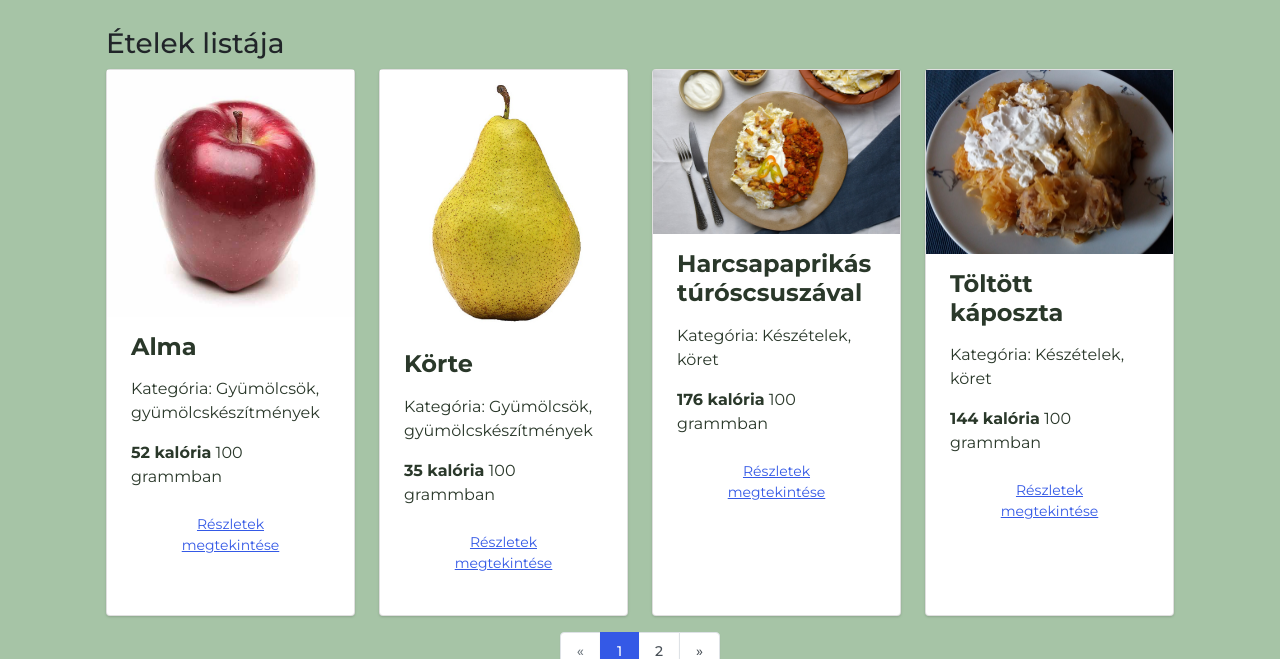
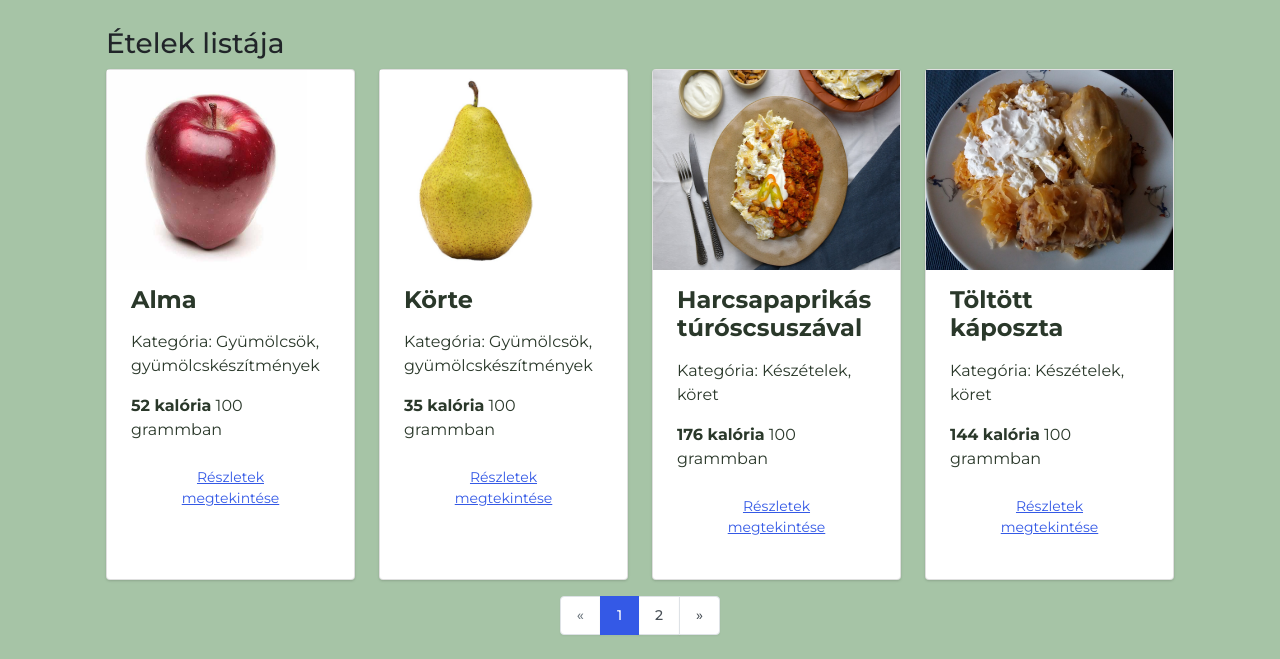
Before and after one commit to lajtosrob/FoodTracker, a Django app: page / in a window 1280 px wide. Shown: the part 77-736 px from the top of the page. Run offline with Django 3.2, Linux system fonts and the light colour scheme; data comes from the database, SQL or seed files in the repository; both versions use the stored data as it was after the commit; parts of the project's set-up code (start-up, migrations or seed data) failed here and were passed over; some libraries are stand-ins or nearby versions.

Commit message:
Javítás: Ételek listában a képmagasság fix 200px-re állítása

```diff
--- a/foodtracker/views.py
+++ b/foodtracker/views.py
@@ -134,7 +134,7 @@ def login_view(request):
             return HttpResponseRedirect(reverse('food_list'))
         else:
             return render(request, 'login.html', {
-                'message': 'Invalid username and/or password.',
+                'message': 'Hibás felhasználónév vagy jelszó.',
                 'categories': FoodCategory.objects.all()
             })
     else:
--- /dev/null
+++ b/static/css/food_list.css
@@ -0,0 +1,3 @@
+.img-fluid {
+    height: 200px;
+}
--- a/templates/food_list.html
+++ b/templates/food_list.html
@@ -1,6 +1,14 @@
 {% extends 'base.html' %}
 
+{% load static %}
+
 {% block title %}Kalória-Boom | {{ title }}{% endblock %}
+
+{% block css %}
+
+    <link rel="stylesheet" type="text/css" href="{% static 'css/food_list.css' %}">
+
+{% endblock css %}
 
 {% block body %}
 <div class='py-4 mt-auto'>
--- a/templates/login.html
+++ b/templates/login.html
@@ -26,14 +26,14 @@
                                     <label for='inputUsername' class='form-label mt-4'>
                                         Felhasználónév
                                     </label>
-                                    <input type='text' name='username' class='form-control' id='inputUsername' placeholder='Enter username' autofocus>
+                                    <input type='text' name='username' class='form-control' id='inputUsername' placeholder='Írja be a felhasználónevet' autofocus>
                                 </div>
 
                                 <div class='form-group'>
                                     <label for='inputPassword1' class='form-label mt-4'>
                                         Jelszó
                                     </label>
-                                    <input type='password' name='password' class='form-control' id='inputPassword1' placeholder='Enter password'>
+                                    <input type='password' name='password' class='form-control' id='inputPassword1' placeholder='Írja be a jelszót'>
                                 </div>
 
                                 <div class='form-group mt-4'>
```
Also changed, not shown: yourdatabasename.db.
